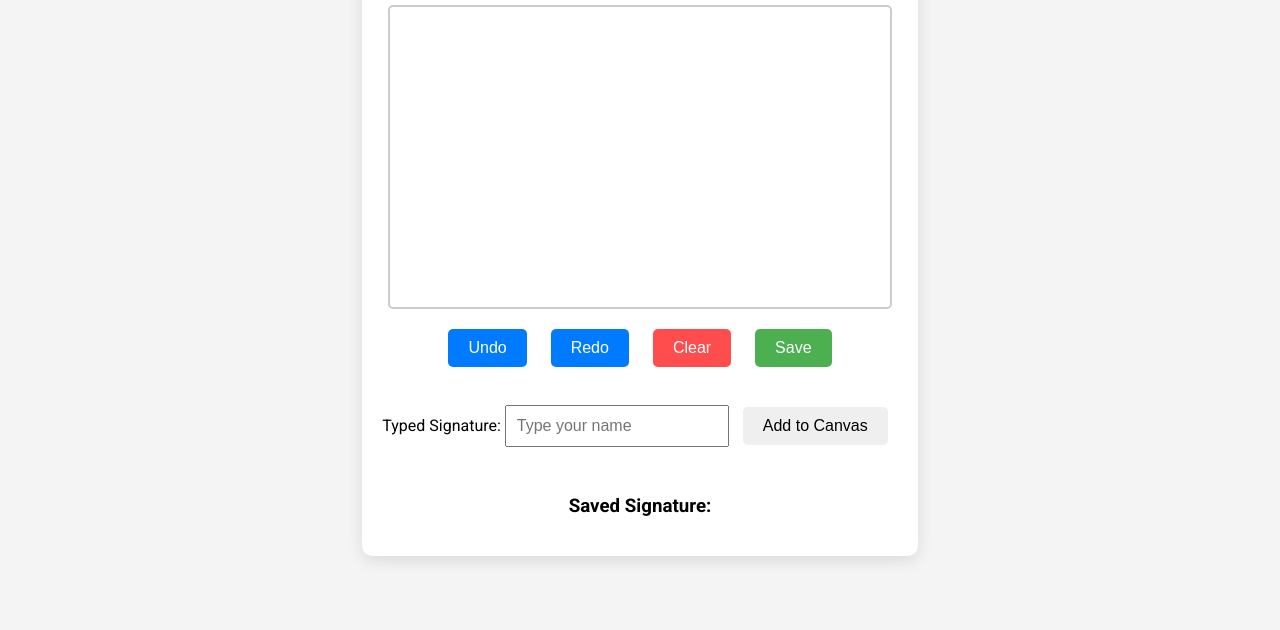
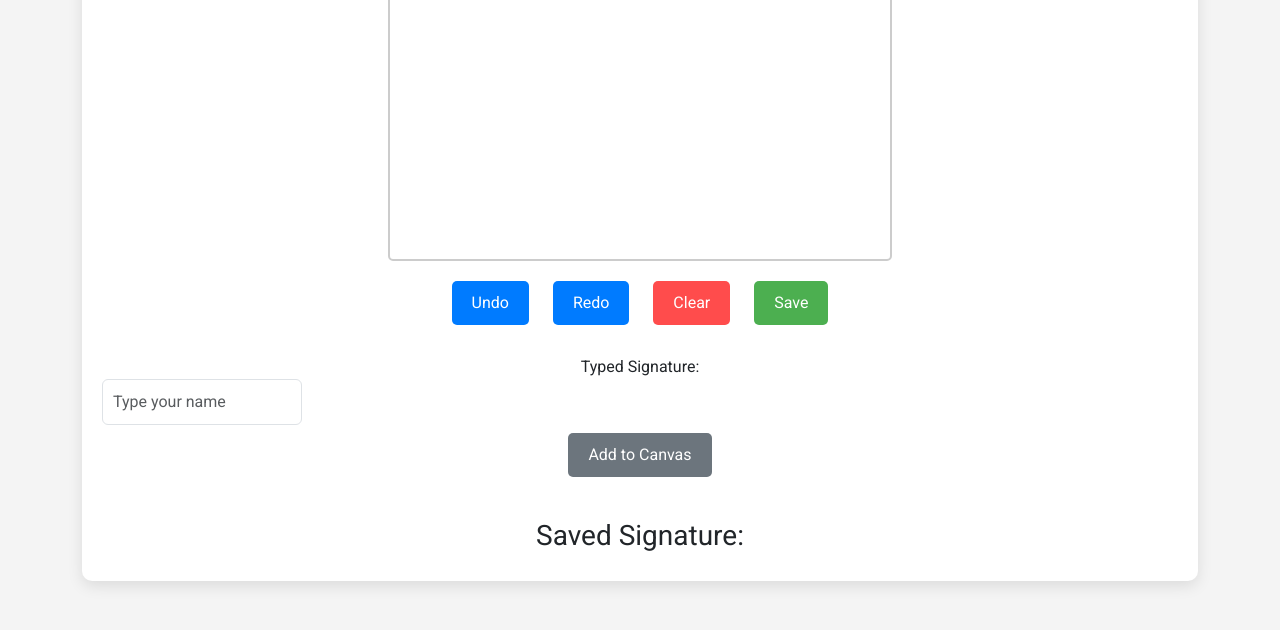
Before and after one commit to parthjetani/signature, a plain HTML site: page index.html in a window 1280 px wide. Shown: the part 170-800 px from the top of the page. Drawn offline with nearby package versions, Linux system fonts and the light colour scheme.

Commit message:
Update index.html

```diff
--- a/index.html
+++ b/index.html
@@ -5,15 +5,13 @@
     <meta name="viewport" content="width=device-width, initial-scale=1.0" />
     <title>Digital Signature</title>
     <link href="https://fonts.googleapis.com/css2?family=Pacifico&family=Roboto:wght@400;700&display=swap" rel="stylesheet"/>
+    <!-- Add Bootstrap CSS -->
+    <link href="https://cdn.jsdelivr.net/npm/bootstrap@5.3.0-alpha1/dist/css/bootstrap.min.css" rel="stylesheet">
     <style>
         body {
             font-family: "Roboto", sans-serif;
             margin: 0;
             padding: 0;
-            display: flex;
-            justify-content: center;
-            align-items: center;
-            min-height: 100vh;
             background-color: #f4f4f4;
         }
         .signature-container {
@@ -83,28 +81,36 @@
             max-width: 100%;
             border: 1px solid #ccc;
         }
+        @media (max-width: 575px) {
+            #signatureCanvas {
+                width: 100%;
+            }
+        }
     </style>
 </head>
 <body>
-    <div class="signature-container">
+    <div class="container d-flex justify-content-center align-items-center min-vh-100">
+        <div class="signature-container col-12">
             <h1>Digital Signature</h1>
             <canvas id="signatureCanvas"></canvas>
             <div class="buttons">
-            <button id="undoButton">Undo</button>
-            <button id="redoButton">Redo</button>
-            <button id="clearButton">Clear</button>
-            <button id="saveButton">Save</button>
+                <button id="undoButton" class="btn btn-primary">Undo</button>
+                <button id="redoButton" class="btn btn-primary">Redo</button>
+                <button id="clearButton" class="btn btn-danger">Clear</button>
+                <button id="saveButton" class="btn btn-success">Save</button>
             </div>
             <div class="typed-signature">
                 <label for="typedName">Typed Signature:</label>
-            <input type="text" id="typedName" placeholder="Type your name" />
-            <button id="addTypedSignature">Add to Canvas</button>
+                <input type="text" id="typedName" class="form-control" placeholder="Type your name" />
+                <button id="addTypedSignature" class="btn btn-secondary mt-2">Add to Canvas</button>
             </div>
-        <div class="signature-options" id="signatureOptions"></div>
-        <div id="output">
+            <div class="signature-options mt-3" id="signatureOptions"></div>
+            <div id="output" class="mt-3">
                 <h3>Saved Signature:</h3>
             </div>
         </div>
+    </div>
+
     <script>
         const canvas = document.getElementById("signatureCanvas");
         const ctx = canvas.getContext("2d");
@@ -191,9 +197,6 @@
         clearButton.addEventListener("click", () => {
             ctx.clearRect(0, 0, canvas.width, canvas.height);
             saveAction();
-
-            const outputDiv = document.getElementById("output");
-            outputDiv.innerHTML = "";
         });
 
         addTypedSignatureButton.addEventListener("click", () => {
@@ -251,5 +254,7 @@
             outputDiv.appendChild(img);
         });
     </script>
+    <!-- Add Bootstrap JS -->
+    <script src="https://cdn.jsdelivr.net/npm/bootstrap@5.3.0-alpha1/dist/js/bootstrap.bundle.min.js"></script>
 </body>
 </html>
```
Lines whose indentation alone changed are shown as unchanged.
